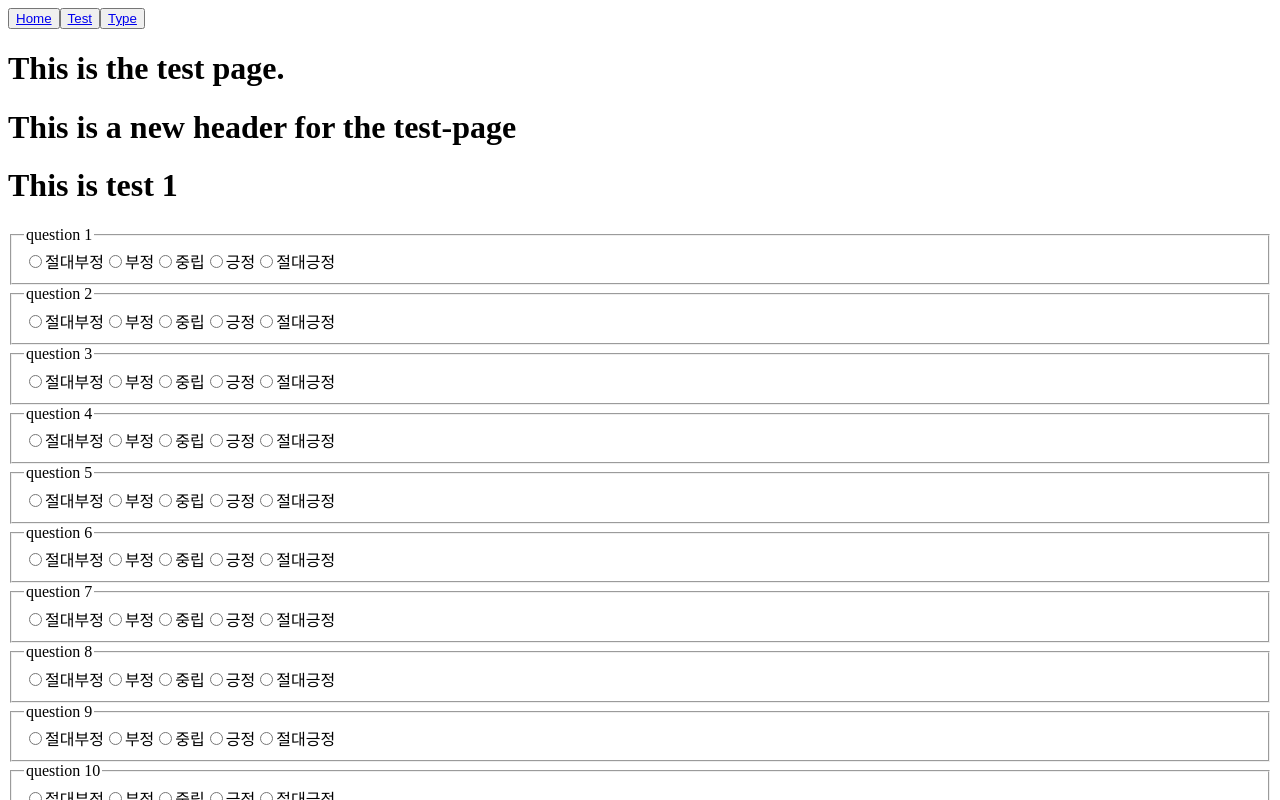
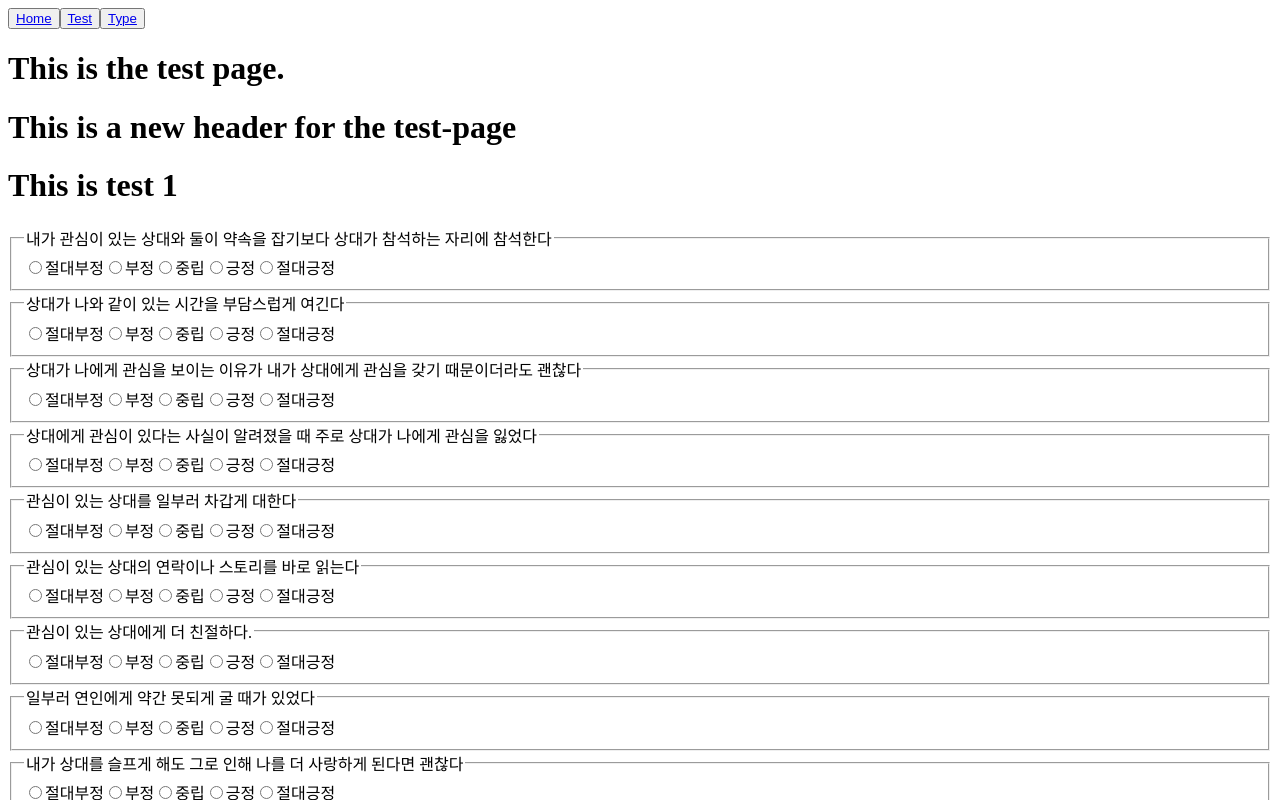
Before and after one commit to Allephy/project1, a React (Vite) app: page /testpage in a window 1280 px wide. Shown: the top 800 px of the page. Built offline with nearby package versions, Linux system fonts and the light colour scheme.

Commit message:
Revised question file imports&exports and inserted each question

```diff
--- a/src/components/elements/question/question.jsx
+++ b/src/components/elements/question/question.jsx
@@ -92,6 +92,31 @@ const FCQuestion = [
         id:5,
         statement: 0,
         question:"상대와 만나는 시간을 일부러 다양하게 한다"
+    },
+    {
+        id:6,
+        statement: 0,
+        question:"공1"
+    },
+    {
+        id:7,
+        statement: 0,
+        question:"공2"
+    },
+    {
+        id:8,
+        statement: 0,
+        question:"공3"
+    },
+    {
+        id:9,
+        statement: 0,
+        question:"공4"
+    },
+    {
+        id:10,
+        statement: 0,
+        question:"공5"
     },
 
 ]
@@ -263,6 +288,6 @@ const PMQuestion = [
 
 ]
 
-export default function Question() {
-    return DPQuestion,FCQuestion,CNQuestion,TFQuestion,PMQuestion;
+export {
+    DPQuestion, FCQuestion, CNQuestion, TFQuestion, PMQuestion
 };
--- a/src/components/elements/test/Test1.jsx
+++ b/src/components/elements/test/Test1.jsx
@@ -1,24 +1,25 @@
 import React from 'react';
 
-import Question from '@components/elements/question/question';
+import {DPQuestion} from '@components/elements/question/question';
 import QuestionBlock from '@components/elements/question/question-block';
 
 
 export default function Test1() {
+    console.log('dfdfdf', DPQuestion[0])
     return(
         <div>
             <h1>This is test 1</h1>
             <div>
-            <QuestionBlock name="question 1">1</QuestionBlock>
-            <QuestionBlock name="question 2">2</QuestionBlock>
-            <QuestionBlock name="question 3">3</QuestionBlock>
-            <QuestionBlock name="question 4">4</QuestionBlock>
-            <QuestionBlock name="question 5">5</QuestionBlock>
-            <QuestionBlock name="question 6">6</QuestionBlock>
-            <QuestionBlock name="question 7">7</QuestionBlock>
-            <QuestionBlock name="question 8">8</QuestionBlock>
-            <QuestionBlock name="question 9">9</QuestionBlock>
-            <QuestionBlock name="question 10">10</QuestionBlock>
+            <QuestionBlock name={DPQuestion[0].question}>1</QuestionBlock>
+            <QuestionBlock name={DPQuestion[1].question}>2</QuestionBlock>
+            <QuestionBlock name={DPQuestion[2].question}>3</QuestionBlock>
+            <QuestionBlock name={DPQuestion[3].question}>4</QuestionBlock>
+            <QuestionBlock name={DPQuestion[4].question}>5</QuestionBlock>
+            <QuestionBlock name={DPQuestion[5].question}>6</QuestionBlock>
+            <QuestionBlock name={DPQuestion[6].question}>7</QuestionBlock>
+            <QuestionBlock name={DPQuestion[7].question}>8</QuestionBlock>
+            <QuestionBlock name={DPQuestion[8].question}>9</QuestionBlock>
+            <QuestionBlock name={DPQuestion[9].question}>10</QuestionBlock>
             </div>
         </div>
 
--- a/src/components/elements/test/Test2.jsx
+++ b/src/components/elements/test/Test2.jsx
@@ -1,6 +1,6 @@
 import React from 'react';
 
-import Question from '@components/elements/question/question';
+import {FCQuestion} from '@components/elements/question/question';
 import QuestionBlock from '@components/elements/question/question-block';
 
 
@@ -9,16 +9,16 @@ export default function Test2() {
         <div>
             <h1>This is test 2</h1>
             <div>
-            <QuestionBlock name="question 11">11</QuestionBlock>
-            <QuestionBlock name="question 12">12</QuestionBlock>
-            <QuestionBlock name="question 13">13</QuestionBlock>
-            <QuestionBlock name="question 14">14</QuestionBlock>
-            <QuestionBlock name="question 15">15</QuestionBlock>
-            <QuestionBlock name="question 16">16</QuestionBlock>
-            <QuestionBlock name="question 17">17</QuestionBlock>
-            <QuestionBlock name="question 18">18</QuestionBlock>
-            <QuestionBlock name="question 19">19</QuestionBlock>
-            <QuestionBlock name="question 20">20</QuestionBlock>
+            <QuestionBlock name={FCQuestion[0].question}>11</QuestionBlock>
+            <QuestionBlock name={FCQuestion[1].question}>12</QuestionBlock>
+            <QuestionBlock name={FCQuestion[2].question}>13</QuestionBlock>
+            <QuestionBlock name={FCQuestion[3].question}>14</QuestionBlock>
+            <QuestionBlock name={FCQuestion[4].question}>15</QuestionBlock>
+            <QuestionBlock name={FCQuestion[5].question}>16</QuestionBlock>
+            <QuestionBlock name={FCQuestion[6].question}>17</QuestionBlock>
+            <QuestionBlock name={FCQuestion[7].question}>18</QuestionBlock>
+            <QuestionBlock name={FCQuestion[8].question}>19</QuestionBlock>
+            <QuestionBlock name={FCQuestion[9].question}>20</QuestionBlock>
             </div>
         </div>
 
--- a/src/components/elements/test/Test3.jsx
+++ b/src/components/elements/test/Test3.jsx
@@ -1,6 +1,6 @@
 import React from 'react';
 
-import Question from '@components/elements/question/question';
+import {CNQuestion} from '@components/elements/question/question';
 import QuestionBlock from '@components/elements/question/question-block';
 
 
@@ -9,16 +9,16 @@ export default function Test3() {
         <div>
             <h1>This is test 3</h1>
             <div>
-            <QuestionBlock name="question 21">21</QuestionBlock>
-            <QuestionBlock name="question 22">22</QuestionBlock>
-            <QuestionBlock name="question 23">23</QuestionBlock>
-            <QuestionBlock name="question 24">24</QuestionBlock>
-            <QuestionBlock name="question 25">25</QuestionBlock>
-            <QuestionBlock name="question 26">26</QuestionBlock>
-            <QuestionBlock name="question 27">27</QuestionBlock>
-            <QuestionBlock name="question 28">28</QuestionBlock>
-            <QuestionBlock name="question 29">29</QuestionBlock>
-            <QuestionBlock name="question 30">30</QuestionBlock>
+            <QuestionBlock name={CNQuestion[0].question}>21</QuestionBlock>
+            <QuestionBlock name={CNQuestion[1].question}>22</QuestionBlock>
+            <QuestionBlock name={CNQuestion[2].question}>23</QuestionBlock>
+            <QuestionBlock name={CNQuestion[3].question}>24</QuestionBlock>
+            <QuestionBlock name={CNQuestion[4].question}>25</QuestionBlock>
+            <QuestionBlock name={CNQuestion[5].question}>26</QuestionBlock>
+            <QuestionBlock name={CNQuestion[6].question}>27</QuestionBlock>
+            <QuestionBlock name={CNQuestion[7].question}>28</QuestionBlock>
+            <QuestionBlock name={CNQuestion[8].question}>29</QuestionBlock>
+            <QuestionBlock name={CNQuestion[9].question}>30</QuestionBlock>
             </div>
         </div>
     );
--- a/src/components/elements/test/Test4.jsx
+++ b/src/components/elements/test/Test4.jsx
@@ -1,6 +1,6 @@
 import React from 'react';
 
-import Question from '@components/elements/question/question';
+import {TFQuestion} from '@components/elements/question/question';
 import QuestionBlock from '@components/elements/question/question-block';
 
 export default function Test4() {
@@ -8,16 +8,16 @@ export default function Test4() {
         <div>
             <h1>This is test 4</h1>
             <div>
-            <QuestionBlock name="question 31">31</QuestionBlock>
-            <QuestionBlock name="question 32">32</QuestionBlock>
-            <QuestionBlock name="question 33">33</QuestionBlock>
-            <QuestionBlock name="question 34">34</QuestionBlock>
-            <QuestionBlock name="question 35">35</QuestionBlock>
-            <QuestionBlock name="question 36">36</QuestionBlock>
-            <QuestionBlock name="question 37">37</QuestionBlock>
-            <QuestionBlock name="question 38">38</QuestionBlock>
-            <QuestionBlock name="question 39">39</QuestionBlock>
-            <QuestionBlock name="question 40">40</QuestionBlock>
+            <QuestionBlock name={TFQuestion[0].question}>31</QuestionBlock>
+            <QuestionBlock name={TFQuestion[1].question}>32</QuestionBlock>
+            <QuestionBlock name={TFQuestion[2].question}>33</QuestionBlock>
+            <QuestionBlock name={TFQuestion[3].question}>34</QuestionBlock>
+            <QuestionBlock name={TFQuestion[4].question}>35</QuestionBlock>
+            <QuestionBlock name={TFQuestion[5].question}>36</QuestionBlock>
+            <QuestionBlock name={TFQuestion[6].question}>37</QuestionBlock>
+            <QuestionBlock name={TFQuestion[7].question}>38</QuestionBlock>
+            <QuestionBlock name={TFQuestion[8].question}>39</QuestionBlock>
+            <QuestionBlock name={TFQuestion[9].question}>40</QuestionBlock>
             </div>
         </div>
     );
--- a/src/components/elements/test/Test5.jsx
+++ b/src/components/elements/test/Test5.jsx
@@ -1,6 +1,6 @@
 import React from 'react';
 
-import Question from '@components/elements/question/question';
+import {PMQuestion} from '@components/elements/question/question';
 import QuestionBlock from '@components/elements/question/question-block';
 
 export default function Test5() {
@@ -8,16 +8,16 @@ export default function Test5() {
         <div>
             <h1>This is test 5</h1>
             <div>
-            <QuestionBlock name="question 41">41</QuestionBlock>
-            <QuestionBlock name="question 42">42</QuestionBlock>
-            <QuestionBlock name="question 43">43</QuestionBlock>
-            <QuestionBlock name="question 44">44</QuestionBlock>
-            <QuestionBlock name="question 45">45</QuestionBlock>
-            <QuestionBlock name="question 46">46</QuestionBlock>
-            <QuestionBlock name="question 47">47</QuestionBlock>
-            <QuestionBlock name="question 48">48</QuestionBlock>
-            <QuestionBlock name="question 49">49</QuestionBlock>
-            <QuestionBlock name="question 50">50</QuestionBlock>
+            <QuestionBlock name={PMQuestion[0].question}>41</QuestionBlock>
+            <QuestionBlock name={PMQuestion[1].question}>42</QuestionBlock>
+            <QuestionBlock name={PMQuestion[2].question}>43</QuestionBlock>
+            <QuestionBlock name={PMQuestion[3].question}>44</QuestionBlock>
+            <QuestionBlock name={PMQuestion[4].question}>45</QuestionBlock>
+            <QuestionBlock name={PMQuestion[5].question}>46</QuestionBlock>
+            <QuestionBlock name={PMQuestion[6].question}>47</QuestionBlock>
+            <QuestionBlock name={PMQuestion[7].question}>48</QuestionBlock>
+            <QuestionBlock name={PMQuestion[8].question}>49</QuestionBlock>
+            <QuestionBlock name={PMQuestion[9].question}>50</QuestionBlock>
             </div>
         </div>
     );
```
